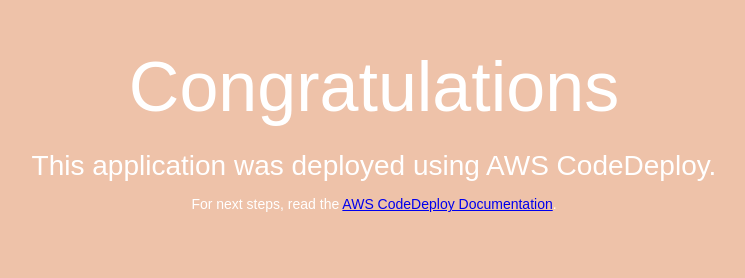
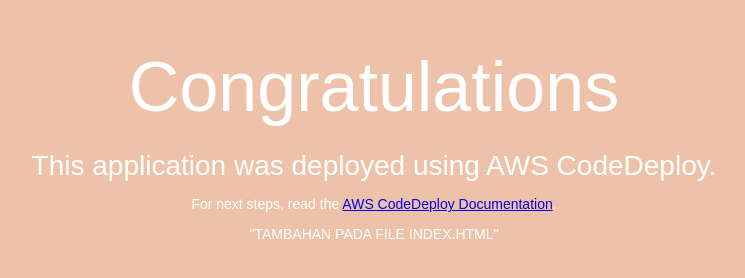
Before and after one commit to BebekJAGO/code-deploy, a plain HTML site: page index.html in a window 1280 px wide. Shown: the whole page, without its empty margins (266-1011 px from the left). Drawn offline with Linux system fonts and the light colour scheme.

Commit message:
Update index.html

```diff
--- a/index.html
+++ b/index.html
@@ -29,6 +29,7 @@
     <h1>Congratulations</h1>
     <h2>This application was deployed using AWS CodeDeploy.</h2>
     <p>For next steps, read the <a href="http://aws.amazon.com/documentation/codedeploy">AWS CodeDeploy Documentation</a>.</p>
+    <p>"TAMBAHAN PADA FILE INDEX.HTML"</p>
   </div>
 </body>
 </html>
```
